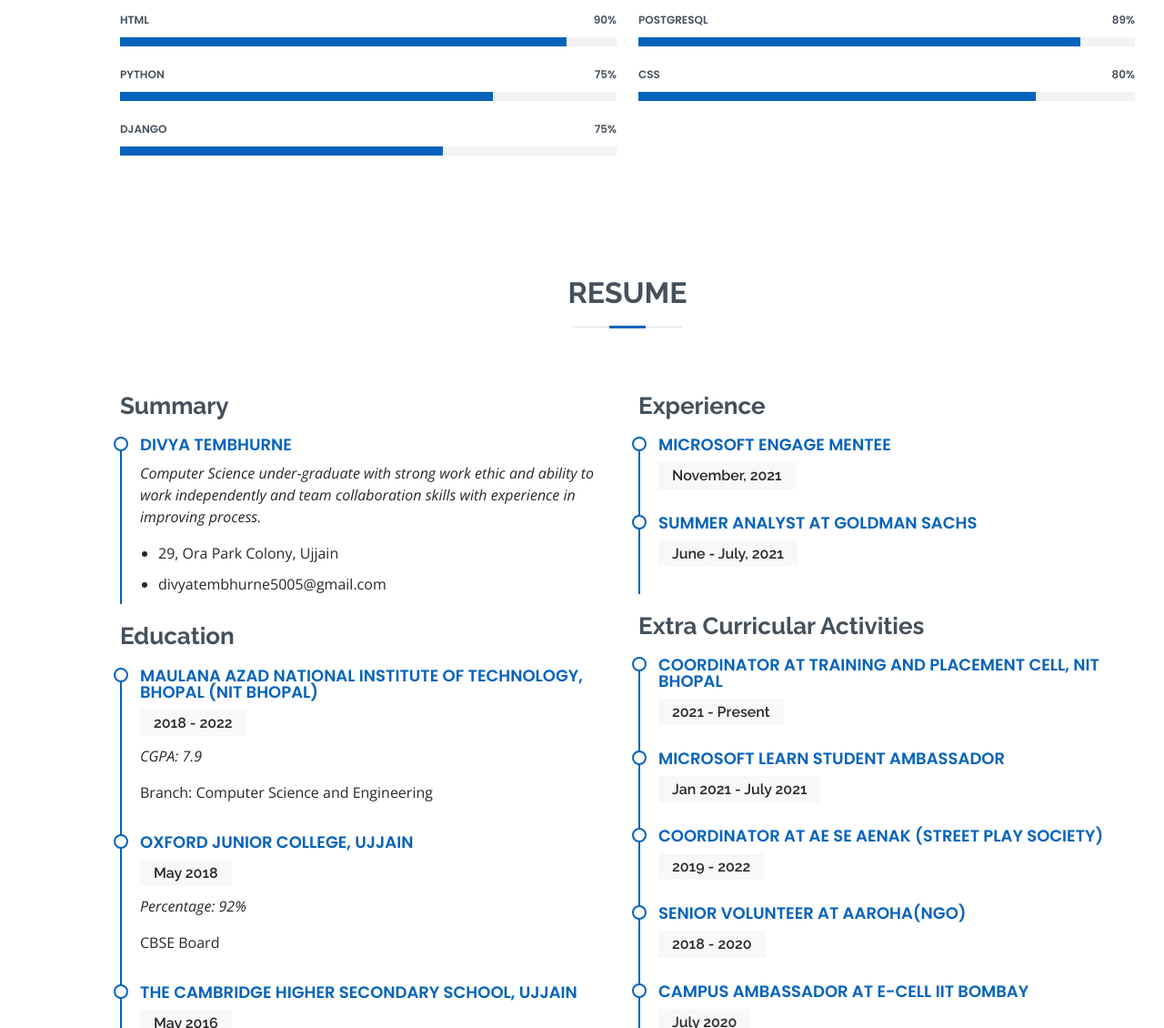
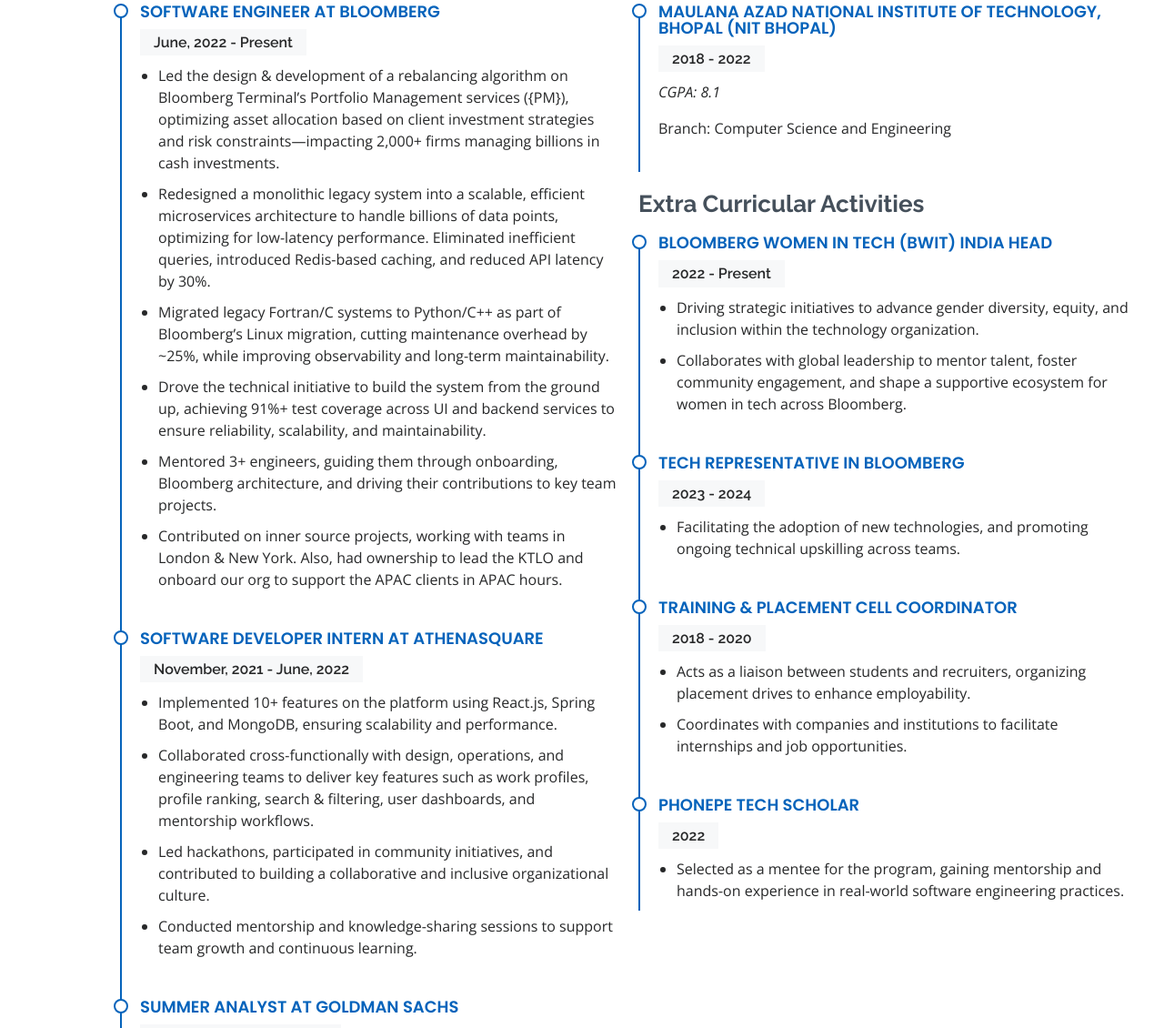
Before and after one commit to diivyya/MyPortfolio, a plain HTML site: page index.html in a window 1280 px wide. Shown: the part 1670-2800 px from the top of the page at 91% size. Drawn offline with nearby package versions, Linux system fonts and the light colour scheme.

Commit message:
Resume section

```diff
--- a/index.html
+++ b/index.html
@@ -14,7 +14,8 @@
     <link href="assets/img/divya.jpg" rel="apple-touch-icon">
 
     <!-- Google Fonts -->
-  <link href="https://fonts.googleapis.com/css?family=Open+Sans:300,300i,400,400i,600,600i,700,700i|Raleway:300,300i,400,400i,500,500i,600,600i,700,700i|Poppins:300,300i,400,400i,500,500i,600,600i,700,700i" rel="stylesheet">
+    <link href="https://fonts.googleapis.com/css?family=Open+Sans:300,300i,400,400i,600,600i,700,700i|Raleway:300,300i,400,400i,500,500i,600,600i,700,700i|Poppins:300,300i,400,400i,500,500i,600,600i,700,700i"
+        rel="stylesheet">
 
     <!-- Vendor CSS Files -->
     <link href="assets/vendor/aos/aos.css" rel="stylesheet">
@@ -52,11 +53,11 @@
     <section id="hero" class="d-flex flex-column justify-content-center">
       <div class="container" data-aos="zoom-in" data-aos-delay="100">
         <h1>Divya Tembhurne</h1>
-      <p>I'm a <span class="typed" data-typed-items="Developer, Student, Coder, Data Analyst"></span></p>
+        <p><span class="typed" data-typed-items="Software Engineer at Bloomberg"></span></p>
         <div class="social-links">
           <a href="https://twitter.com/DiivyyaT?s=08" class="twitter"><i class="bx bxl-twitter"></i></a>
           <a href="https://www.facebook.com/its.me.DeviL.0" class="facebook"><i class="bx bxl-facebook"></i></a>
-        <a href="https://instagram.com/divv__yaa?igshid=139gkdq5wpf1k" class="instagram"><i class="bx bxl-instagram"></i></a>
+          <a href="https://www.instagram.com/mooon.core/" class="instagram"><i class="bx bxl-instagram"></i></a>
           <a href="https://github.com/diivyya" class="google-plus"><i class="bx bxl-github"></i></a>
           <a href="https://www.linkedin.com/in/divya-tembhurne-18b0431ab" class="linkedin"><i class="bx bxl-linkedin"></i></a>
         </div>
@@ -79,13 +80,14 @@
             </div>
             <div class="col-lg-8 pt-4 pt-lg-0 content">
               <p class="fst-italic">
-              I'm a Computer Science under-graduate with strong work ethic and ability to work independently and team collaboration skills with experience in improving process.
+                With over 3 years of professional experience, I'm driven to leverage my expertise in full-stack development, known for quickly learning new technologies, contributing to high-impact projects, and taking ownership of end-to-end development. Seeking opportunities to work on challenging problems and grow as a technical leader.
               </p>
+              <br /><br />
               <div class="row">
                 <div class="col-lg-6">
                   <ul>
                     <li><i class="bi bi-chevron-right"></i> <strong>Date of Birth:</strong> <span>11 July 2001</span></li>
-                  <li><i class="bi bi-chevron-right"></i> <strong>Email:</strong> <span>divyatembhurne5005@gmail.com</span></li>
+                    <li><i class="bi bi-chevron-right"></i> <strong>Email:</strong> <span>divyatembhurne1107@gmail.com</span></li>
                     <li><i class="bi bi-chevron-right"></i> <strong>Gender:</strong> <span>Female</span></li>
                     <li><i class="bi bi-chevron-right"></i> <strong>City:</strong> <span>Ujjain (M.P.)</span></li>
                   </ul>
@@ -99,7 +101,7 @@
                   </ul>
                 </div>
               </div>
-            <br/><br/>
+              <br /><br />
               <!--
               <h4><a class="btn btn-outline-secondary" href="DivyaTembhurne_Resume.pdf" download="DivyaTembhurne_Resume">Download my resume</a></h4>
               -->
@@ -108,6 +110,91 @@
 
         </div>
       </section><!-- End About Section -->
+
+      <!-- ======= Resume Section ======= -->
+      <section id="resume" class="resume">
+        <div class="container" data-aos="fade-up">
+          <div class="section-title">
+            <h2>Resume</h2>
+          </div>
+          <div class="row">
+            <div class="col-lg-6">
+              <h3 class="resume-title">Experience</h3>
+              <div class="resume-item">
+                <h4>Software Engineer at Bloomberg</h4>
+                <h5>June, 2022 - Present</h5>
+                <ul>
+                  <li>Led the design & development of a rebalancing algorithm on Bloomberg Terminal’s Portfolio Management services ({PM}), optimizing asset allocation based on client investment strategies and risk constraints—impacting 2,000+ firms managing billions in cash investments.</li>
+                  <li>Redesigned a monolithic legacy system into a scalable, efficient microservices architecture to handle billions of data points, optimizing for low-latency performance. Eliminated inefficient queries, introduced Redis-based caching, and reduced API latency by 30%.</li>
+                  <li>Migrated legacy Fortran/C systems to Python/C++ as part of Bloomberg’s Linux migration, cutting maintenance overhead by ~25%, while improving observability and long-term maintainability.</li>
+                  <li>Drove the technical initiative to build the system from the ground up, achieving 91%+ test coverage across UI and backend services to ensure reliability, scalability, and maintainability.</li>
+                  <li>Mentored 3+ engineers, guiding them through onboarding, Bloomberg architecture, and driving their contributions to key team projects.</li>
+                  <li>Contributed on inner source projects, working with teams in London & New York. Also, had ownership to lead the KTLO and onboard our org to support the APAC clients in APAC hours.</li>
+                </ul>
+              </div>
+              <div class="resume-item">
+                <h4>Software Developer Intern at Athenasquare</h4>
+                <h5>November, 2021 - June, 2022</h5>
+                <ul>
+                  <li>Implemented 10+ features on the platform using React.js, Spring Boot, and MongoDB, ensuring scalability and performance.</li>
+                  <li>Collaborated cross-functionally with design, operations, and engineering teams to deliver key features such as work profiles, profile ranking, search & filtering, user dashboards, and mentorship workflows.</li>
+                  <li>Led hackathons, participated in community initiatives, and contributed to building a collaborative and inclusive organizational culture.</li>
+                  <li>Conducted mentorship and knowledge-sharing sessions to support team growth and continuous learning.</li>
+                </ul>
+              </div>
+              <div class="resume-item">
+                <h4>Summer Analyst at Goldman Sachs</h4>
+                <h5>June, 2018 - August, 2018</h5>
+                <ul>
+                  <li>Worked in the Global Markets Division, which facilitates client transactions and risk management supporting institutional clients worldwide.</li>
+                  <li>Developed a helper web application for online algorithmic trading using Java (backend) and ReactJS (frontend).</li>
+                  <li>Implemented unit & integration tests using JUnit & Jest to ensure code reliability and coverage.</li>
+                </ul>
+              </div>
+            </div>
+            <div class="col-lg-6">
+              <h3 class="resume-title">Education</h3>
+              <div class="resume-item">
+                <h4>Maulana Azad National Institute of Technology, Bhopal (NIT Bhopal)</h4>
+                <h5>2018 - 2022</h5>
+                <p><em>CGPA: 8.1</em></p>
+                <p>Branch: Computer Science and Engineering</p>
+              </div>
+              <h3 class="resume-title">Extra Curricular Activities</h3>
+              <div class="resume-item">
+                <h4>Bloomberg Women in Tech (BWIT) India Head</h4>
+                <h5>2022 - Present</h5>
+                <ul>
+                  <li>Driving strategic initiatives to advance gender diversity, equity, and inclusion within the technology organization.</li>
+                  <li>Collaborates with global leadership to mentor talent, foster community engagement, and shape a supportive ecosystem for women in tech across Bloomberg.</li>
+                </ul>
+              </div>
+              <div class="resume-item">
+                <h4>Tech Representative in Bloomberg</h4>
+                <h5>2023 - 2024</h5>
+                <ul>
+                  <li>Facilitating the adoption of new technologies, and promoting ongoing technical upskilling across teams.</li>
+                </ul>
+              </div>
+              <div class="resume-item">
+                <h4>Training & Placement Cell Coordinator</h4>
+                <h5>2018 - 2020</h5>
+                <ul>
+                  <li>Acts as a liaison between students and recruiters, organizing placement drives to enhance employability.</li>
+                  <li>Coordinates with companies and institutions to facilitate internships and job opportunities.</li>
+                </ul>
+              </div>
+              <div class="resume-item">
+                <h4>PhonePe Tech Scholar</h4>
+                <h5>2022</h5>
+                <ul>
+                  <li>Selected as a mentee for the program, gaining mentorship and hands-on experience in real-world software engineering practices.</li>
+                </ul>
+              </div>
+            </div>
+          </div>
+        </div>
+      </section><!-- End Resume Section -->
 
       <!-- ======= Skills Section ======= -->
       <section id="skills" class="skills section-bg">
@@ -195,83 +282,6 @@
         </div>
       </section><!-- End Skills Section -->
 
-    <!-- ======= Resume Section ======= -->
-    <section id="resume" class="resume">
-      <div class="container" data-aos="fade-up">
-
-        <div class="section-title">
-          <h2>Resume</h2>
-        </div>
-
-        <div class="row">
-          <div class="col-lg-6">
-            <h3 class="resume-title">Summary</h3>
-            <div class="resume-item pb-0">
-              <h4>Divya Tembhurne</h4>
-              <p><em>Computer Science under-graduate with strong work ethic and ability to work independently and team collaboration skills with experience in improving process.</em></p>
-              <ul>
-                <li>29, Ora Park Colony, Ujjain</li>
-                <li>divyatembhurne5005@gmail.com</li>
-              </ul>
-            </div>
-
-            <h3 class="resume-title">Education</h3>
-            <div class="resume-item">
-              <h4>Maulana Azad National Institute of Technology, Bhopal   (NIT Bhopal)</h4>
-              <h5>2018 - 2022</h5>
-              <p><em>CGPA: 7.9</em></p>
-              <p>Branch: Computer Science and Engineering</p>
-            </div>
-            <div class="resume-item">
-              <h4>Oxford Junior College, Ujjain</h4>
-              <h5>May 2018</h5>
-              <p><em>Percentage: 92%</em></p>
-              <p>CBSE Board</p>
-            </div>
-            <div class="resume-item">
-              <h4>The Cambridge Higher Secondary School, Ujjain</h4>
-              <h5>May 2016</h5>
-              <p><em>Percentage: 87.5%</em></p>
-              <p>10th State Board</p>
-            </div>
-          </div>
-          <div class="col-lg-6">
-            <h3 class="resume-title">Experience</h3>
-            <div class="resume-item">
-              <h4>Microsoft Engage Mentee</h4>
-              <h5>November, 2021</h5>
-            </div>
-            <div class="resume-item">
-              <h4>Summer Analyst at Goldman Sachs</h4>
-              <h5>June - July, 2021</h5>
-            </div>
-            <h3 class="resume-title">Extra Curricular Activities</h3>
-            <div class="resume-item">
-              <h4>Coordinator at Training and Placement Cell, NIT Bhopal</h4>
-              <h5>2021 - Present</h5>
-            </div>
-            <div class="resume-item">
-              <h4>Microsoft Learn Student Ambassador</h4>
-              <h5>Jan 2021 - July 2021</h5>
-            </div>
-            <div class="resume-item">
-              <h4>Coordinator at Ae Se Aenak (Street Play Society)</h4>
-              <h5>2019 - 2022</h5>
-            </div>
-            <div class="resume-item">
-              <h4>Senior Volunteer at Aaroha(NGO)</h4>
-              <h5>2018 - 2020</h5>
-            </div>
-            <div class="resume-item">
-              <h4>Campus Ambassador at E-Cell IIT Bombay</h4>
-              <h5>July 2020</h5>
-              </div>
-          </div>
-        </div>
-
-      </div>
-    </section><!-- End Resume Section -->
-
       <!-- ======= Portfolio Section ======= -->
       <section id="portfolio" class="portfolio section-bg">
         <div class="container" data-aos="fade-up">
@@ -294,7 +304,7 @@
                   <h4>AgroTech: Best buddy for farmers</h4>
                   <div class="portfolio-links">
                     <a href="assets/img/portfolio/portfolio-5.jpg" data-gallery="portfolioGallery" class="portfolio-lightbox" title="Web 2"><i class="bx bx-plus"></i></a>
-                  <a href="https://github.com/diivyya/Agro-Tech"  title="Portfolio Details"><i class="bx bx-link"></i></a>
+                    <a href="https://github.com/diivyya/Agro-Tech" title="Portfolio Details"><i class="bx bx-link"></i></a>
                   </div>
                 </div>
               </div>
@@ -360,7 +370,7 @@
                   <h4>The Flappy Bird Game</h4>
                   <div class="portfolio-links">
                     <a href="assets/img/portfolio/portfolio-2.jpg" data-gallery="portfolioGallery" class="portfolio-lightbox" title="Web 3"><i class="bx bx-plus"></i></a>
-                  <a href="https://github.com/diivyya/Flappy-Bird-Game"title="Portfolio Details"><i class="bx bx-link"></i></a>
+                    <a href="https://github.com/diivyya/Flappy-Bird-Game" title="Portfolio Details"><i class="bx bx-link"></i></a>
                   </div>
                 </div>
               </div>
@@ -387,13 +397,13 @@
                 <div class="address">
                   <i class="bi bi-geo-alt"></i>
                   <h4>Location:</h4>
-                <p>29, Ora Park Colony Maksi Road, Ujjain(M.P.) - 456010</p>
+                  <p>Pune</p>
                 </div>
 
                 <div class="email">
                   <i class="bi bi-envelope"></i>
                   <h4>Email:</h4>
-                <p>divyatembhurne5005@gmail.com</p>
+                  <p>divyatembhurne1107@gmail.com</p>
                 </div>
                 <!--
                 <div class="phone">
@@ -443,7 +453,7 @@
         <div class="social-links">
           <a href="https://twitter.com/DiivyyaT?s=08" class="twitter"><i class="bx bxl-twitter"></i></a>
           <a href="https://www.facebook.com/its.me.DeviL.0" class="facebook"><i class="bx bxl-facebook"></i></a>
-        <a href="https://instagram.com/divv__yaa?igshid=139gkdq5wpf1k" class="instagram"><i class="bx bxl-instagram"></i></a>
+          <a href="https://www.instagram.com/mooon.core/" class="instagram"><i class="bx bxl-instagram"></i></a>
           <a href="https://github.com/diivyya" class="google-plus"><i class="bx bxl-github"></i></a>
           <a href="https://www.linkedin.com/in/divya-tembhurne-18b0431ab" class="linkedin"><i class="bx bxl-linkedin"></i></a>
         </div>
```
Lines whose indentation alone changed are shown as unchanged.
